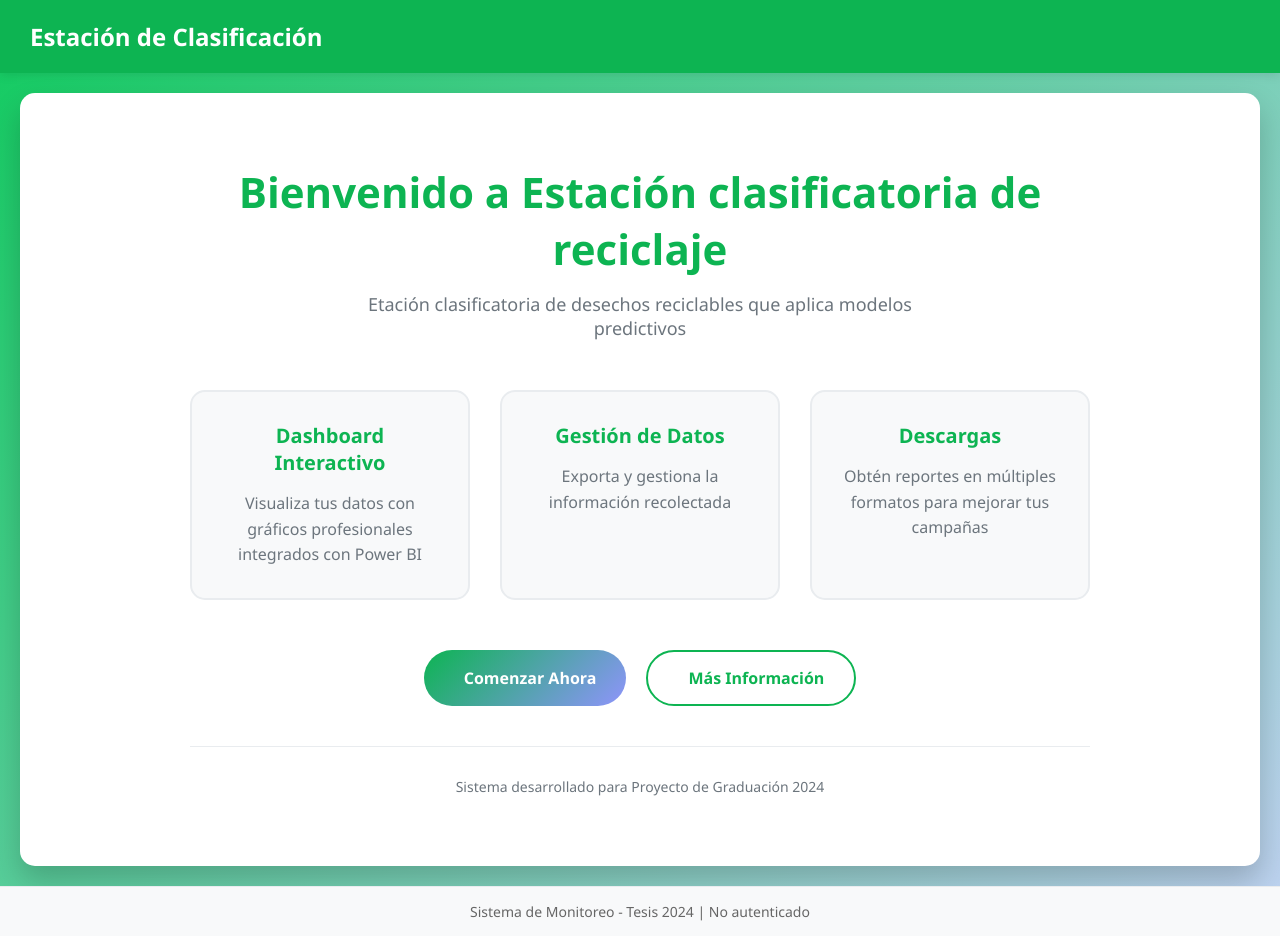
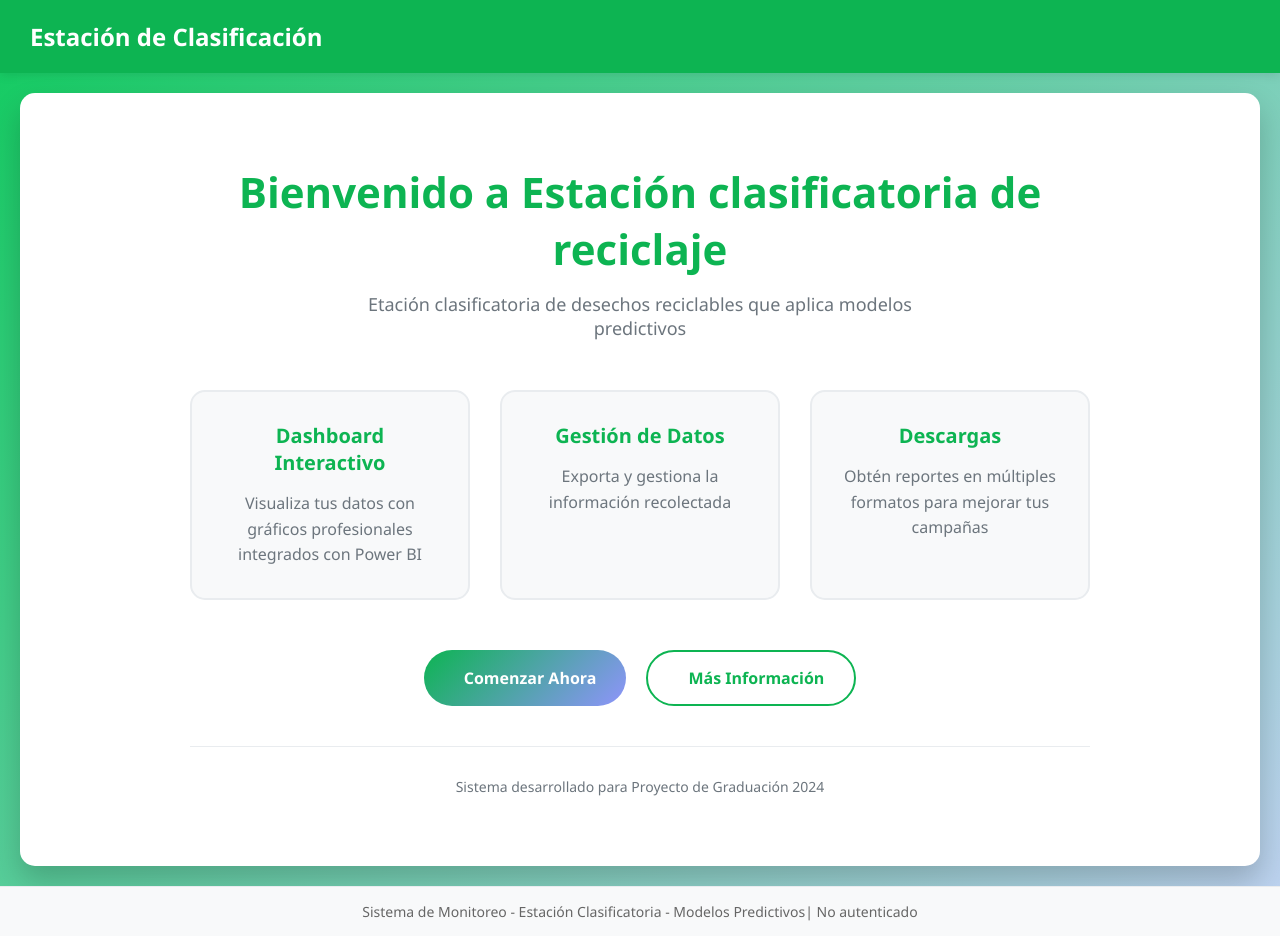
Before and after one commit to flopezm23/estacion_de_clasificacion, a React (Create React App) app: page / in a window 1280 px wide. Built offline with nearby package versions, Linux system fonts and the light colour scheme; the HTML template or start-up script is replaced by a standard one.

Commit message:
ajustes estetica 5

```diff
--- a/src/App.js
+++ b/src/App.js
@@ -337,7 +337,7 @@ function App() {
 
       <footer>
         <p>
-          Sistema de Monitoreo - Tesis 2024 |{" "}
+          Sistema de Monitoreo - Estación Clasificatoria - Modelos Predictivos|{" "}
           {user
             ? `Usuario: ${user.email} ${isAdmin() ? "(Admin)" : ""}`
             : "No autenticado"}
--- a/src/components/EstacionClasificadora.js
+++ b/src/components/EstacionClasificadora.js
@@ -220,7 +220,7 @@ const EstacionClasificadora = () => {
                       metricasReales.ultimaClasificacion.timestamp * 1000
                     ).toLocaleString("es-ES")}
                     <small style={{ color: "#28a745", marginLeft: "8px" }}>
-                      <i className="fas fa-check-circle"></i> Timestamp
+                      <i className="fas fa-check-circle"></i> Horario Guatemala
                     </small>
                   </span>
                 </div>
```
